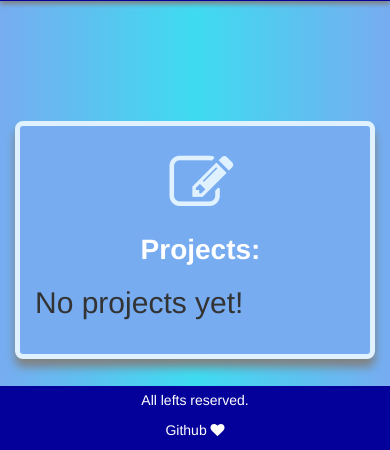
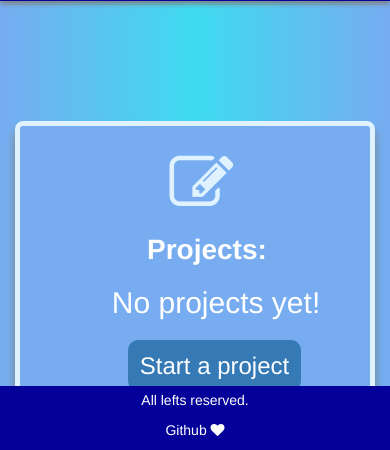
Before and after one commit to 1MahdiR/simple-todo-list, a Django app: page /todo/projects/ in a window 390 px wide. Shown: the part 394-844 px from the top of the page. Run offline with Django 3.2, Linux system fonts and the light colour scheme; the visitor is signed in with stand-in values (Sample User, id 1); data that the repository does not hold is empty; some libraries are stand-ins or nearby versions.

Commit message:
Fixed no tasks in project_list

```diff
--- a/todo/static/todo/project_list.css
+++ b/todo/static/todo/project_list.css
@@ -86,6 +86,30 @@
 	font-size: 20px;
 }
 
+.no-project h2 {
+  color: white;
+	margin-left: 39%;
+}
+
+.no-project a {
+  color: white;
+  padding: 12px;
+  background-color: #3579b5;
+  border-radius: 10px;
+	margin-left: 40.7%;
+  font-size: 24px;
+}
+
+.no-project a:hover {
+  color: white;
+  background-color: #0061b5;
+  box-shadow: 0 0.5px 10px grey;
+}
+
+.no-project a:visited {
+  color: white;
+}
+
 @media only screen and (max-width: 1200px) {
 
   .list-body {
@@ -100,6 +124,14 @@
 
 		margin-left: 42%;
 	}
+
+  .no-project h2 {
+  	margin-left: 27%;
+  }
+
+  .no-project a {
+  	margin-left: 30.4%;
+  }
 }
 
 @media only screen and (max-width: 550px) {
@@ -111,7 +143,7 @@
 
 
 	.list-body h1 {
-		margin-left: 33%;
+		margin-left: 35%;
 		font-size: 28px;
 	}
 
@@ -129,4 +161,12 @@
     width: 100%;
     font-size: 14px;
   }
+
+  .no-project h2 {
+  	margin-left: 24%;
+  }
+
+  .no-project a {
+  	margin-left: 29%;
+  }
 }
--- a/todo/templates/todo/project_list.html
+++ b/todo/templates/todo/project_list.html
@@ -55,7 +55,10 @@
             </div>
           {% endfor %}
         {% else %}
-          <h2>No projects yet!</h2>
+          <div class="no-project">
+              <h2>No projects yet!</h2><br/>
+              <a href="{% url 'todo:add_project' %}" style="text-decoration: none;">Start a project</a><br><br>
+          </div>
         {% endif %}
       </div>
     </div>
```
